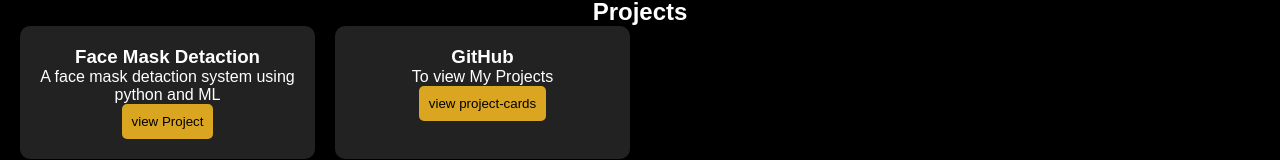
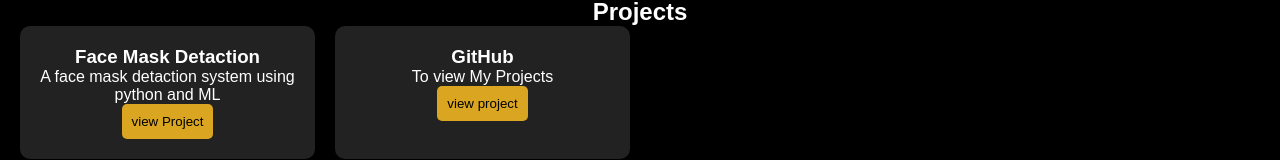
Before and after one commit to subhadeepsamanta5727/Portfolio, a plain HTML site: page index.html in a window 1280 px wide. Shown: the part 794-954 px from the top of the page. Drawn offline with Linux system fonts and the light colour scheme.

Commit message:
Update index.html

```diff
--- a/index.html
+++ b/index.html
@@ -66,7 +66,7 @@
             <div class="card">
                 <h3>GitHub</h3>
                 <p>To view My Projects</p>
-                <button class="view-btn"onclick="redirectToGitHub('https://github.com/subhadeepsamanta5727')">view project-cards</button>
+                <button class="view-btn"onclick="redirectToGitHub('https://github.com/subhadeepsamanta5727')">view project</button>
             </div>
 
         </div>
```
